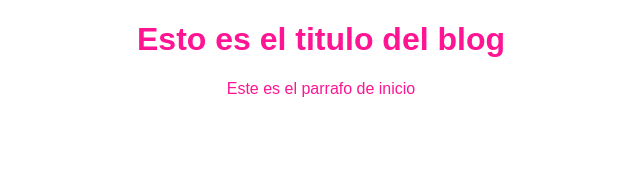
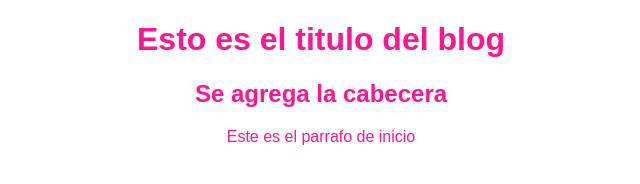
Before and after one commit to Cazcode/Curso_Git, a plain HTML site: page index.html in a window 1280 px wide. Shown: the whole page, without its empty margins (319-959 px from the left). Drawn offline with Linux system fonts and the light colour scheme.

Commit message:
Estructura inicial de la cabecera

```diff
--- a/index.html
+++ b/index.html
@@ -7,7 +7,10 @@
     <title>Document</title>
 </head>
 <body>
-    <h1>Esto es el titulo del blog</h1>
-    <p>Este es el parrafo de inicio</p>
+    <div id="cabecera">
+        <h1>Esto es el titulo del blog</h1>
+        <h2>Se agrega la cabecera</h2>
+        <p>Este es el parrafo de inicio</p>
+    </div>
 </body>
 </html>
```
